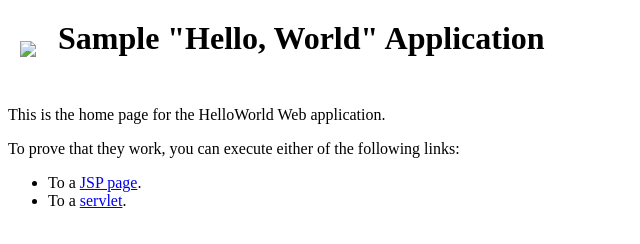
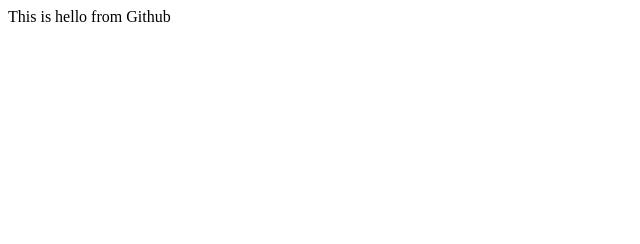
Before and after one commit to anupkp1/azurenew, a plain HTML site: page index.html in a window 1280 px wide. Shown: the whole page, without its empty margins (0-640 px from the left). Drawn offline with Linux system fonts and the light colour scheme.

Commit message:
Update index.html

```diff
--- a/index.html
+++ b/index.html
@@ -1,26 +1 @@
-<html>
-  <head>
-    <title>Sample "Hello, World" Application</title>
-  </head>
-  <body bgcolor=white>
-
-    <table border="0" cellpadding="10">
-      <tr>
-        <td>
-          <img src="images/springsource.png">
-        </td>
-        <td>
-          <h1>Sample "Hello, World" Application</h1>
-        </td>
-      </tr>
-    </table>
-
-    <p>This is the home page for the HelloWorld Web application. </p>
-    <p>To prove that they work, you can execute either of the following links:
-    <ul>
-      <li>To a <a href="hello.jsp">JSP page</a>.
-      <li>To a <a href="hello">servlet</a>.
-    </ul>
-
-  </body>
-</html>
+This is hello from Github
```
